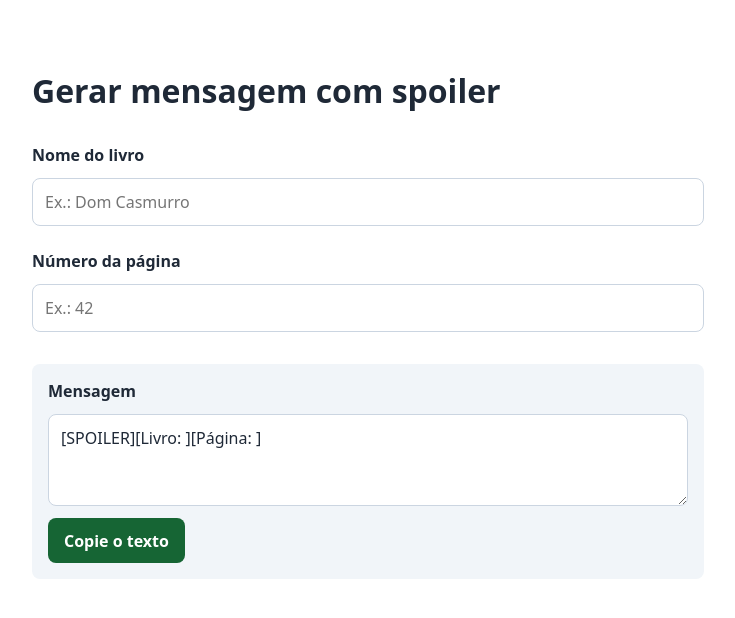
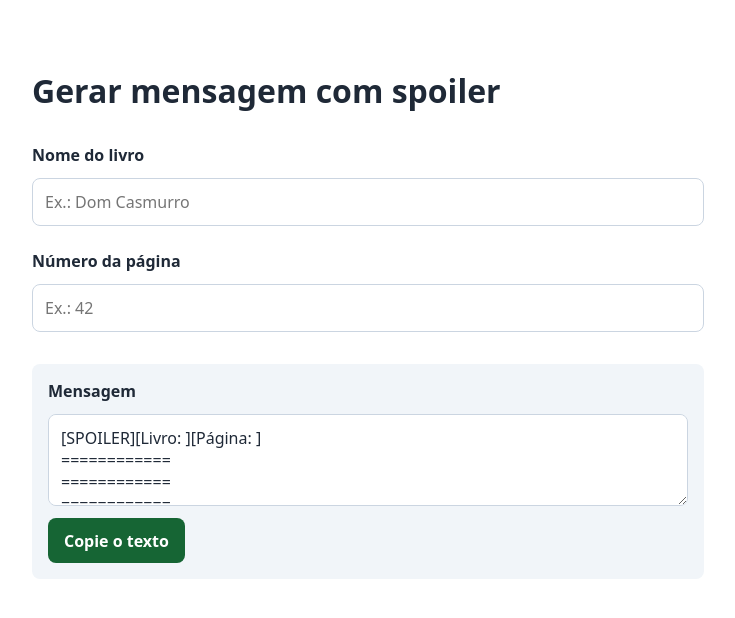
Before and after one commit to jessicacarneiro/spoiler-whatsapp, a React (Vite) app: page / in a window 1280 px wide. Shown: the top 618 px of the page, without its empty margins (272-1007 px from the left). Built offline with nearby package versions, Linux system fonts and the light colour scheme.

Commit message:
Add spoiler filler lines to message

```diff
--- a/src/App.jsx
+++ b/src/App.jsx
@@ -1,10 +1,13 @@
 import { useState } from 'react';
+
+const fillerLines = Array.from({ length: 30 }, () => '='.repeat(12)).join('\n');
 
 export default function App() {
   const [bookTitle, setBookTitle] = useState('');
   const [pageNumber, setPageNumber] = useState('');
 
   const titleLine = `[SPOILER][Livro: ${bookTitle}][Página: ${pageNumber}]`;
+  const message = `${titleLine}\n${fillerLines}`;
 
   return (
     <main className="page">
@@ -39,14 +42,14 @@ export default function App() {
         <label htmlFor="message-output">Mensagem</label>
         <textarea
           id="message-output"
-          value={titleLine}
+          value={message}
           readOnly
           rows={3}
         />
         <button
           className="copy-button"
           type="button"
-          onClick={() => navigator.clipboard.writeText(titleLine)}
+          onClick={() => navigator.clipboard.writeText(message)}
         >
           Copie o texto
         </button>
```
Also changed, not shown: 1 other file (tests, documents, lock files or other folders).
